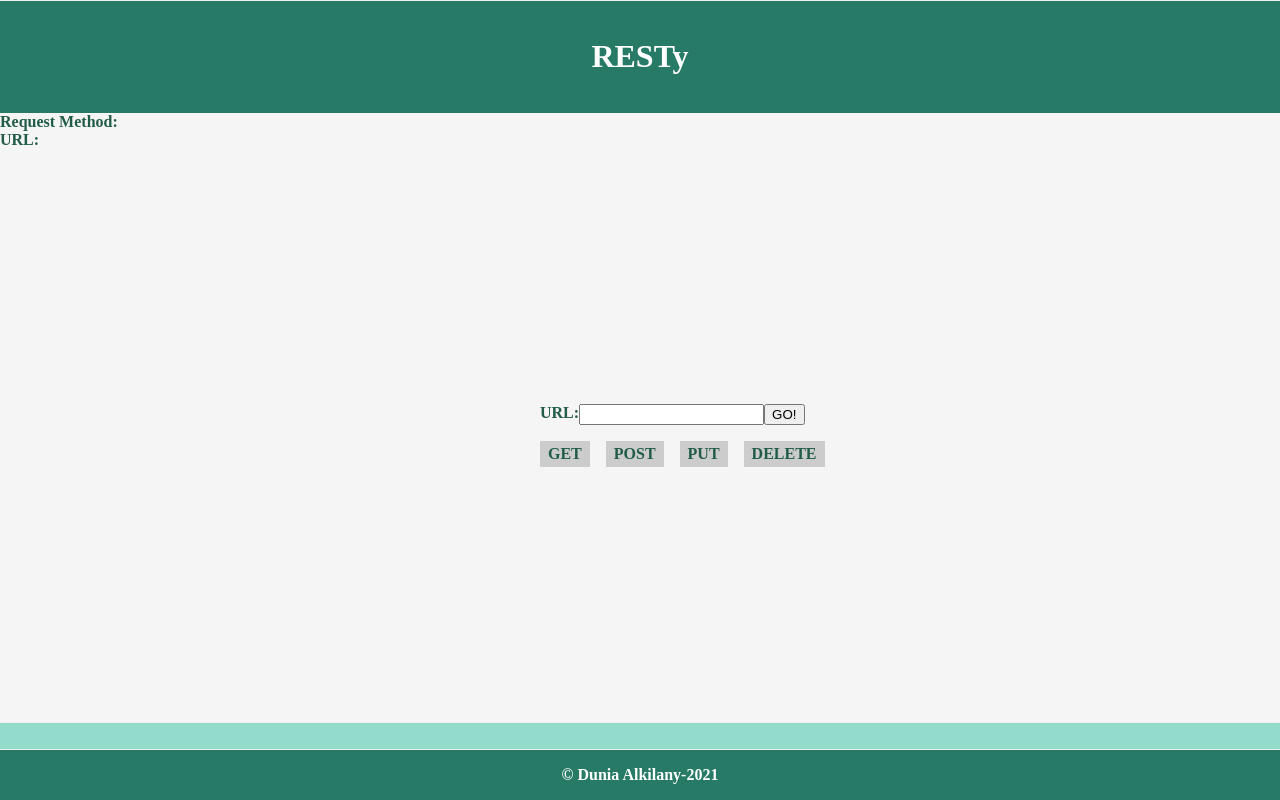
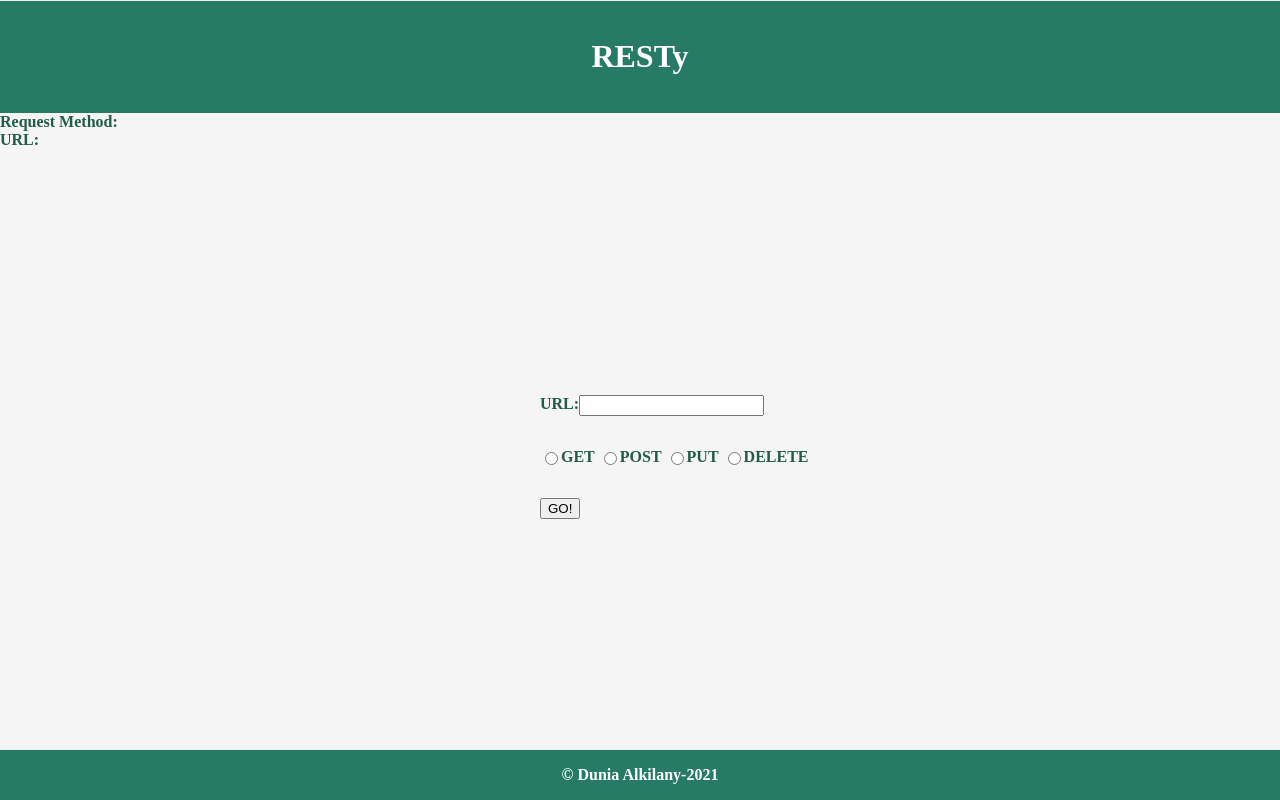
Before and after one commit to Duniaalkilany/resty, a React (Create React App) app: page / in a window 1280 px wide. Built offline with nearby package versions, Linux system fonts and the light colour scheme.

Commit message:
still working

```diff
--- a/package.json
+++ b/package.json
@@ -6,10 +6,13 @@
     "@testing-library/jest-dom": "^5.14.1",
     "@testing-library/react": "^11.2.7",
     "@testing-library/user-event": "^12.8.3",
+    "axios": "^0.21.4",
     "node-sass": "^6.0.1",
     "react": "^17.0.2",
     "react-dom": "^17.0.2",
+    "react-json-pretty": "^2.2.0",
     "react-scripts": "4.0.3",
+    "react-spinners": "^0.11.0",
     "web-vitals": "^1.1.2"
   },
   "scripts": {
--- a/public/index.html
+++ b/public/index.html
@@ -2,12 +2,19 @@
 <html lang="en">
   <head>
     <meta charset="utf-8" />
-
-    <title>RESTy App</title>
+    <meta name="viewport" content="width=device-width, initial-scale=1" />
+    <title>RESTy</title>
   </head>
   <body>
     <noscript>You need to enable JavaScript to run this app.</noscript>
     <div id="root"></div>
-
+    <!--
+      This HTML file is a template.
+      If you open it directly in the browser, you will see an empty page.
+      You can add webfonts, meta tags, or analytics to this file.
+      The build step will place the bundled scripts into the <body> tag.
+      To begin the development, run `npm start` or `yarn start`.
+      To create a production bundle, use `npm run build` or `yarn build`.
+    -->
   </body>
 </html>
--- a/src/App.js
+++ b/src/App.js
@@ -1,3 +1,4 @@
+
 import React from 'react';
 
 import './App.scss';
@@ -8,41 +9,47 @@ import Header from './components/header';
 import Footer from './components/footer';
 import Form from './components/form';
 import Results from './components/results';
+import { BeatLoader } from 'react-spinners';
 
 class App extends React.Component {
-
-  constructor(props) {
-    super(props);
+  constructor (props){
+    super (props);
     this.state = {
-      data: null,
-      requestParams: {},
-    };
+      data:null,
+      requestParams:{},
+      load:false,
+    }
   }
 
-  callApi = (requestParams) => {
-    // mock output
-    const data = {
-      count: 2,
-      results: [
-        {name: 'fake thing 1', url: 'http://fakethings.com/1'},
-        {name: 'fake thing 2', url: 'http://fakethings.com/2'},
-      ],
-    };
-    this.setState({data, requestParams});
+  callApi=(formData,inputText ,responseData)=>  {
+    console.log('responseData',responseData);
+    console.log('formData',formData);
+    this.setState ({
+      data:responseData,
+      requestParams:formData,
+    })
+    console.log('data after set',this.state.data);
   }
 
-  render() {
+   handleLoad(load) {
+    this.setState ({
+      load:load,
+    })
+  }
+  render (){
+
     return (
       <React.Fragment>
         <Header />
         <div>Request Method: {this.state.requestParams.method}</div>
-        <div>URL: {this.state.requestParams.url}</div>
-        <Form handleApiCall={this.callApi} />
-        <Results data={this.state.data} />
+          <div>URL: {this.state.requestParams.url}</div>
+        <Form handleLoad={this.handleLoad} handleApiCall={this.callApi} />
+        {this.state.load ? <BeatLoader load /> :  <Results data ={this.state.data} />}
         <Footer />
       </React.Fragment>
     );
   }
+
 }
 
 export default App;
--- a/src/App.scss
+++ b/src/App.scss
@@ -19,5 +19,4 @@ body {
   div {
     color: rgb(32, 92, 72);
     font-weight: bold;
-  }
-}
+  }}
--- a/src/components/form/form.scss
+++ b/src/components/form/form.scss
@@ -18,7 +18,7 @@ form {
         background: #ccc;
 
         &:hover, &.active {
-          background: #fff;
+          background: rgb(37, 148, 106);
         }
       }
     }
--- a/src/components/form/index.js
+++ b/src/components/form/index.js
@@ -1,38 +1,102 @@
-import React from 'react';
+import React from "react";
+import { useState } from "react";
+import axios from 'axios';
+import "./form.scss";
 
-import './form.scss';
+function Form(props) {
+  const [method, setMethod] = useState('get');
+  const [url, setUrl] = useState('https://pokeapi.co/api/v2/pokemon');
+  const [showText, setShowText] = useState(false);
+  const [inputText, setInputText] = useState({});
+  async function handleSubmit(e) {
+    e.preventDefault();
+    try {
+      console.log('input', inputText);
+      const  response= await axios({
+        method: method,
+        url: url,
+      });
+      // const data = await raw.json();
+      const formData = {
+        method: method,
+        url: url,
+      };
+      console.log('Data', response);
+      console.log('formData', formData);
+      console.log('url', url);
+      props.handleApiCall(formData,inputText ,response.data);
+      setShowText(false)
+    } catch (e) {
+      console.error(e);
+    }
+  }
+  function handeleText(e) {
+    setShowText(true);
+    setMethod(e.target.id);
 
+  }
+  function handeleInputText(e) {
+    setInputText(e.target.value);
+  }
+  function handelMethod(e) {
+    setMethod(e.target.id);
 
+  }
 
-function Form (props){
-    function  handleSubmit(e){
-    e.preventDefault();
-    const formData = {
-        method:'GET',
-        url: 'https://pokeapi.co/api/v2/pokemon',
-      };
-      props.handleApiCall(formData);
-}
-
+  if (method === 'get' || method === 'delete' ){
 
     return (
       <>
         <form onSubmit={handleSubmit}>
           <label >
             <span>URL: </span>
-            <input name='url' type='text' />
-            <button type="submit">GO!</button>
+            <input name='link' type='URL' onChange={e => setUrl(e.target.value)} />
           </label>
           <label className="methods">
-            <span id="get">GET</span>
-            <span id="post">POST</span>
-            <span id="put">PUT</span>
-            <span id="delete">DELETE</span>
+          <input type="radio" name="btn" id="get" onClick={handelMethod} />
+          <label>GET</label> &nbsp; &nbsp;
+          <input type="radio" name="btn" id="post" onClick={handeleText} />
+          <label>POST</label> &nbsp; &nbsp;
+          <input type="radio" name="btn" id="put" onClick={handeleText} />
+          <label>PUT</label> &nbsp; &nbsp;
+          <input type="radio" name="btn" id="delete" onClick={handelMethod} />
+          <label>DELETE</label> &nbsp; &nbsp;
+
           </label>
+            <button type="submit" data-testid="mybtn">GO!</button>
+
         </form>
       </>
     );
+  }
+  if (method === 'post' || method === 'put' ){
 
-    }
+    return (
+      <>
+        <form onSubmit={handleSubmit}>
+          <label >
+            <span>URL: </span>
+            <input name='link' type='URL' onChange={e => setUrl(e.target.value)} />
+          </label>
+          <label className="methods">
+          <input type="radio" name="btn" id="get" onClick={handelMethod} />
+          <label>GET</label> &nbsp; &nbsp;
+          <input type="radio" name="btn" id="post" onClick={handeleText} />
+          <label>POST</label> &nbsp; &nbsp;
+          <input type="radio" name="btn" id="put" onClick={handeleText} />
+          <label>PUT</label> &nbsp; &nbsp;
+          <input type="radio" name="btn" id="delete" onClick={handelMethod} />
+          <label>DELETE</label> &nbsp; &nbsp;
+         </label>
+            <button type="submit" data-testid="mybtn">GO!</button>
+          {showText &&
+            <textarea id="w3review" name="w3review" rows="10" cols="50" onChange={handeleInputText} />}
+        </form>
+      </>
+    );
+  }
+
+
+}
 
 export default Form;
--- a/src/components/results/index.js
+++ b/src/components/results/index.js
@@ -1,14 +1,22 @@
 import React from 'react';
 import './results.scss';
+import JSONPretty from 'react-json-pretty';
+import 'react-json-pretty/themes/monikai.css';
+
+function Results (props){
+  console.log('resultData',props.data);
+
+  return (
+    <section data-testid="result"  >
+      { props.data &&
+       <JSONPretty data ={props.data} ></JSONPretty>
+      }
 
 
-function Results (props){
-    return (
-        <section>
-          <pre>{props.data ? JSON.stringify(props.data, undefined, 2) : null}</pre>
-        </section>
-      );
+
+    </section>
+  );
+
 }
 
-
 export default Results;
```
Also changed, not shown: 1 other file (tests, documents, lock files or other folders).
